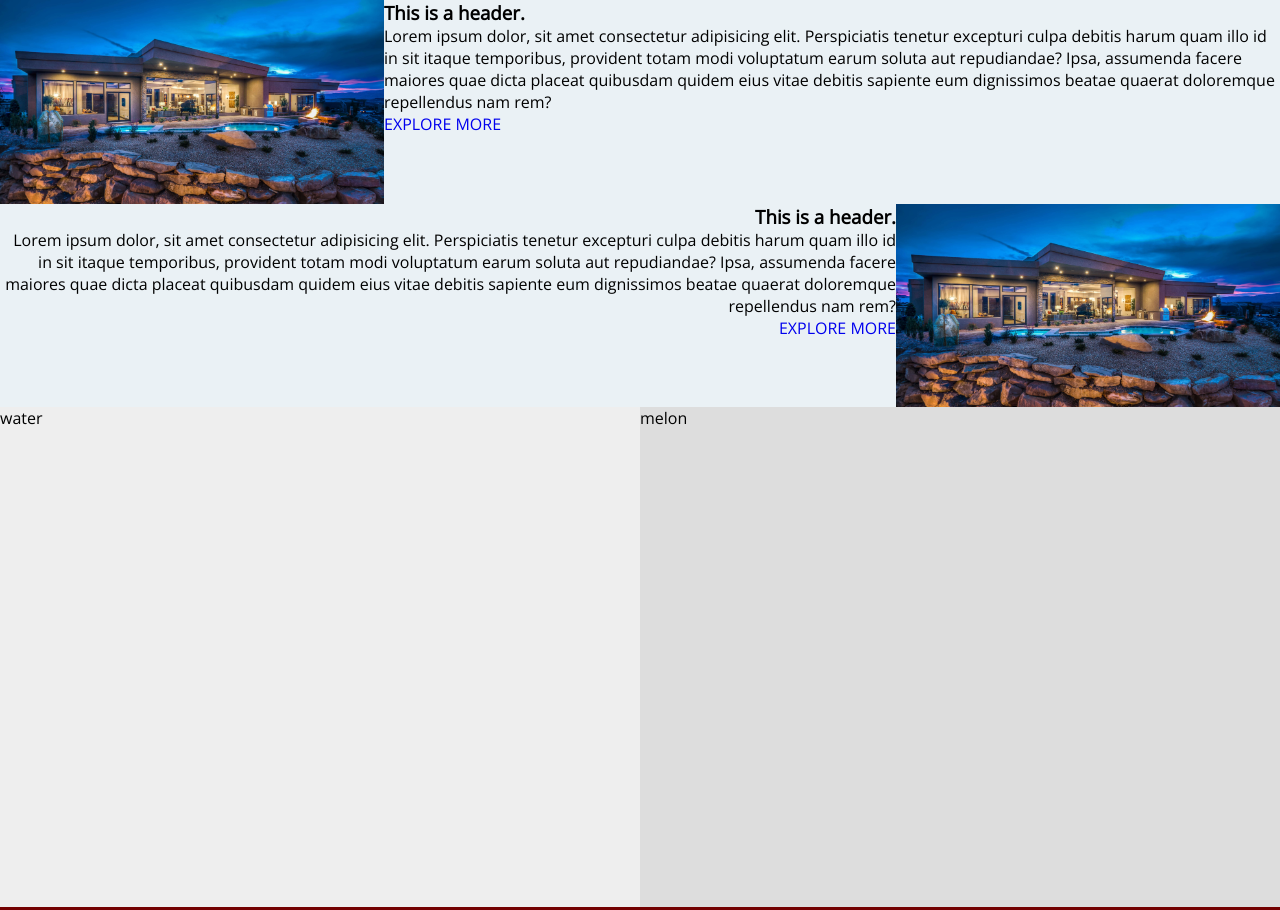
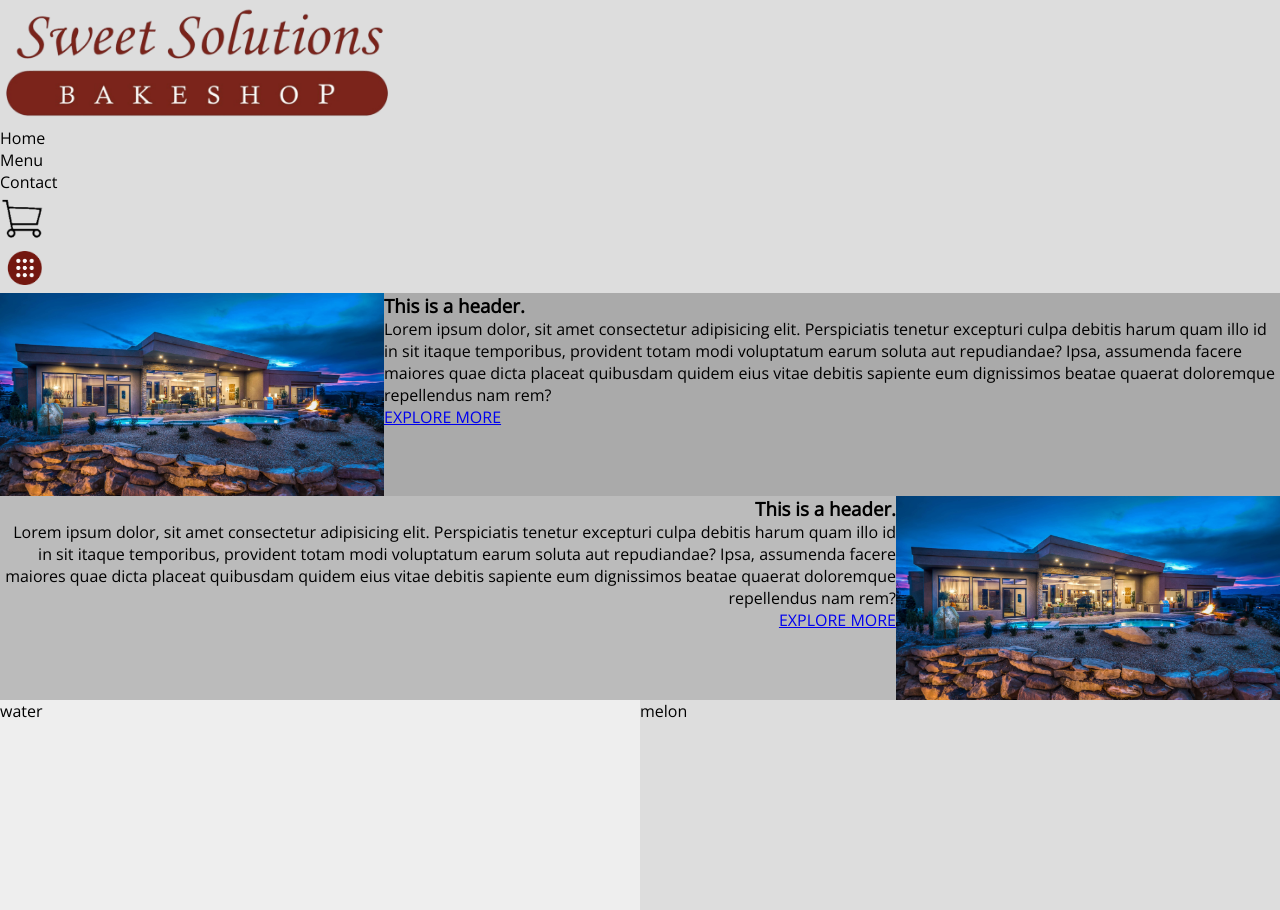
Before and after one commit to BeepBoopBit/IT130L-Project, a plain HTML site: page index.html in a window 1280 px wide. Shown: the top 910 px of the page. Drawn offline with nearby package versions, Linux system fonts and the light colour scheme.

Commit message:
Fix Navigation

```diff
--- a/css/main.css
+++ b/css/main.css
@@ -1,11 +1,19 @@
+
+*{
+  margin:0px;
+  padding:0px;
+  box-sizing: border-box;
+}
 body {
   font-family: 'Open Sans', 'Gill Sans', 'Gill Sans MT', Calibri, 'Trebuchet MS', sans-serif;
   background-color:#eaf1f5;
 }
 
-section{
-  max-width: 1920px;
+header{
+  width: 100%;
+  overflow: hidden;
 }
+
 
 footer{
   max-width: 1920px;
@@ -15,24 +23,14 @@ footer{
   color: #fff;
 }
 
-*{
-  margin:0px;
-  padding:0px;
-  box-sizing: border-box;
-}
-
-a {
-  text-decoration: none;
-}
-
-table{
-  width:100%;
-}
-
 .centered{
     margin: 0px auto;
 }
 
-.wrapper-all{
-    max-width: 1920px;
+.container-all{
+  width: 100%;
 }
+
+.container-content{
+  max-width: 1920px;
+}
--- a/index.html
+++ b/index.html
@@ -10,14 +10,37 @@
     <link href="https://fonts.googleapis.com/css2?family=Open+Sans:wght@300&display=swap" rel="stylesheet">
     <link rel="stylesheet" href="css/main.css">
     <link rel="stylesheet" href="css/section.css">
+    <link rel="stylesheet" href="css/header.css">
 </head>
 
 <body>
-    <header class="centered">
-
+    <header class="centered" style=" background-color:#ddd">
+        <nav class="top-navigation">
+            <div style="width: 400px">
+                <img src="img/SSLogo.png" alt="" width="100%">
+            </div>
+            <ul>
+                <li>
+                    <a>Home</a>
+                </li>
+                <li>
+                    <a>Menu</a>
+                </li>
+                <li>
+                    <a>Contact</a>
+                </li>
+            </ul>
+            <div style="width: 50px">
+                <img src="img/Icon_Basket.png" alt="" width="100%">
+            </div>
+            <div  style="width: 50px">
+                <img src="img/Icon_Navigation-00.png" alt="" width="100%">
+            </div>
+        </nav>
     </header>
     <section class="centered">
-        <article class="container-FeaturedCake">
+        <div class="container-all" style="background-color: #aaa;">
+            <article class="container-content container-FeaturedCake centered">
                 <div>
                     <img src="img/tempShit/temp00.jpg" alt="" width="100%">
                 </div>
@@ -33,8 +56,10 @@
                     </a>
                 </div>
             </article>
+        </div>
 
-        <article class="container-AboutUs">
+        <div class="container-all" style="background-color: #bbb;">
+            <article class="container-content container-AboutUs centered">
                 <div style="text-align: right;">
                     <h1>
                         This is a header.
@@ -50,8 +75,10 @@
                     <img src="img/tempShit/temp00.jpg" alt="" width="100%">
                 </div>
             </article>
+        </div>
 
-        <article class="container-BestSellerSpecial" style="height:500px">
+        <div class="container-all" style="background-color: #aaa;">
+            <article class="container-content container-BestSellerSpecial centered" style="height:500px">
                 <div class="wrapper-BestSeller" style="background-color: #eee;">
                     water
                 </div>
@@ -59,10 +86,12 @@
                     melon
                 </div>
             </article>
+        </div>
     </section>
     <footer class="centered">
 
     </footer>
+
 </body>
 
 </html>
```
Lines whose indentation alone changed are shown as unchanged.
